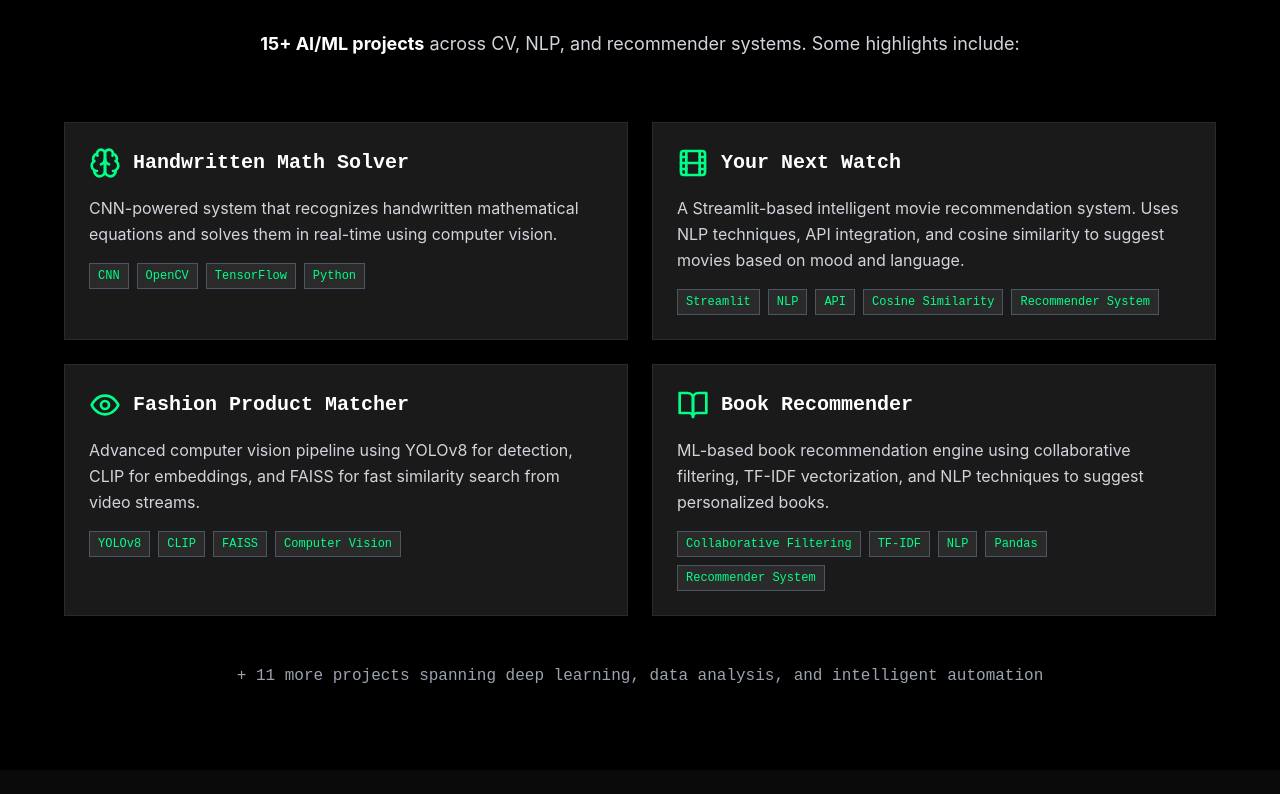
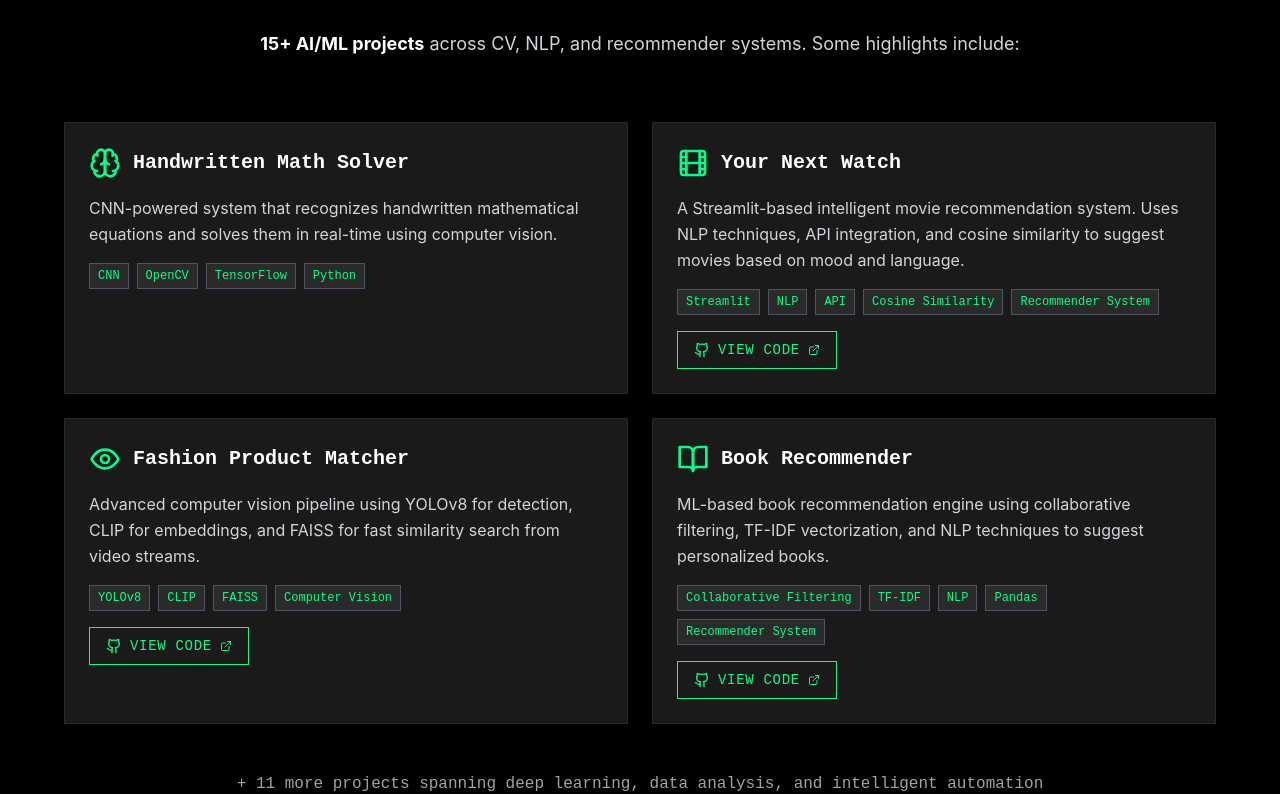
Before and after one commit to 07Codex07/portfolio, a React (Vite) app: page / in a window 1280 px wide. Shown: the part 2466-3260 px from the top of the page. Built offline with nearby package versions, Linux system fonts and the light colour scheme.

Commit message:
Add GitHub repository links to projects

```diff
--- a/src/components/ProjectsSection.tsx
+++ b/src/components/ProjectsSection.tsx
@@ -1,16 +1,17 @@
 import React from 'react';
 import { motion } from 'framer-motion';
-import { Brain, Eye, MessageSquare, Shield, Film, BookOpen } from 'lucide-react';
+import { Brain, Eye, MessageSquare, Shield, Film, BookOpen, Github, ExternalLink } from 'lucide-react';
 
 interface ProjectCardProps {
   icon: React.ReactNode;
   title: string;
   description: string;
   tech: string[];
+  githubUrl?: string;
   delay: number;
 }
 
-const ProjectCard: React.FC<ProjectCardProps> = ({ icon, title, description, tech, delay }) => (
+const ProjectCard: React.FC<ProjectCardProps> = ({ icon, title, description, tech, githubUrl, delay }) => (
   <motion.div
     initial={{ opacity: 0, y: 40 }}
     whileInView={{ opacity: 1, y: 0 }}
@@ -28,7 +29,7 @@ const ProjectCard: React.FC<ProjectCardProps> = ({ icon, title, description, tec
 
     <p className="text-gray-300 mb-4 leading-relaxed">{description}</p>
 
-    <div className="flex flex-wrap gap-2">
+    <div className="flex flex-wrap gap-2 mb-4">
       {tech.map((item) => (
         <span
           key={item}
@@ -38,6 +39,21 @@ const ProjectCard: React.FC<ProjectCardProps> = ({ icon, title, description, tec
         </span>
       ))}
     </div>
+
+    {githubUrl && (
+      <motion.a
+        href={githubUrl}
+        target="_blank"
+        rel="noopener noreferrer"
+        whileHover={{ scale: 1.02 }}
+        whileTap={{ scale: 0.98 }}
+        className="inline-flex items-center space-x-2 px-4 py-2 bg-transparent border border-neon-green text-neon-green hover:bg-neon-green hover:text-black transition-all duration-300 text-sm font-mono uppercase tracking-wider"
+      >
+        <Github className="w-4 h-4" />
+        <span>View Code</span>
+        <ExternalLink className="w-3 h-3" />
+      </motion.a>
+    )}
   </motion.div>
 );
 
@@ -53,19 +69,22 @@ const ProjectsSection: React.FC = () => {
       icon: <Film className="w-8 h-8" />,
       title: "Your Next Watch",
       description: "A Streamlit-based intelligent movie recommendation system. Uses NLP techniques, API integration, and cosine similarity to suggest movies based on mood and language.",
-      tech: ["Streamlit", "NLP", "API", "Cosine Similarity", "Recommender System"]
+      tech: ["Streamlit", "NLP", "API", "Cosine Similarity", "Recommender System"],
+      githubUrl: "https://github.com/07Codex07/Your-Next-Watch"
     },
     {
       icon: <Eye className="w-8 h-8" />,
       title: "Fashion Product Matcher",
       description: "Advanced computer vision pipeline using YOLOv8 for detection, CLIP for embeddings, and FAISS for fast similarity search from video streams.",
-      tech: ["YOLOv8", "CLIP", "FAISS", "Computer Vision"]
+      tech: ["YOLOv8", "CLIP", "FAISS", "Computer Vision"],
+      githubUrl: "https://github.com/07Codex07/Reel2Retail"
     },
     {
       icon: <BookOpen className="w-8 h-8" />,
       title: "Book Recommender",
       description: "ML-based book recommendation engine using collaborative filtering, TF-IDF vectorization, and NLP techniques to suggest personalized books.",
-      tech: ["Collaborative Filtering", "TF-IDF", "NLP", "Pandas", "Recommender System"]
+      tech: ["Collaborative Filtering", "TF-IDF", "NLP", "Pandas", "Recommender System"],
+      githubUrl: "https://github.com/07Codex07/Book_Recommender"
     }
   ];
 
@@ -96,6 +115,7 @@ const ProjectsSection: React.FC = () => {
               title={project.title}
               description={project.description}
               tech={project.tech}
+              githubUrl={project.githubUrl}
               delay={index * 0.1}
             />
           ))}
```
